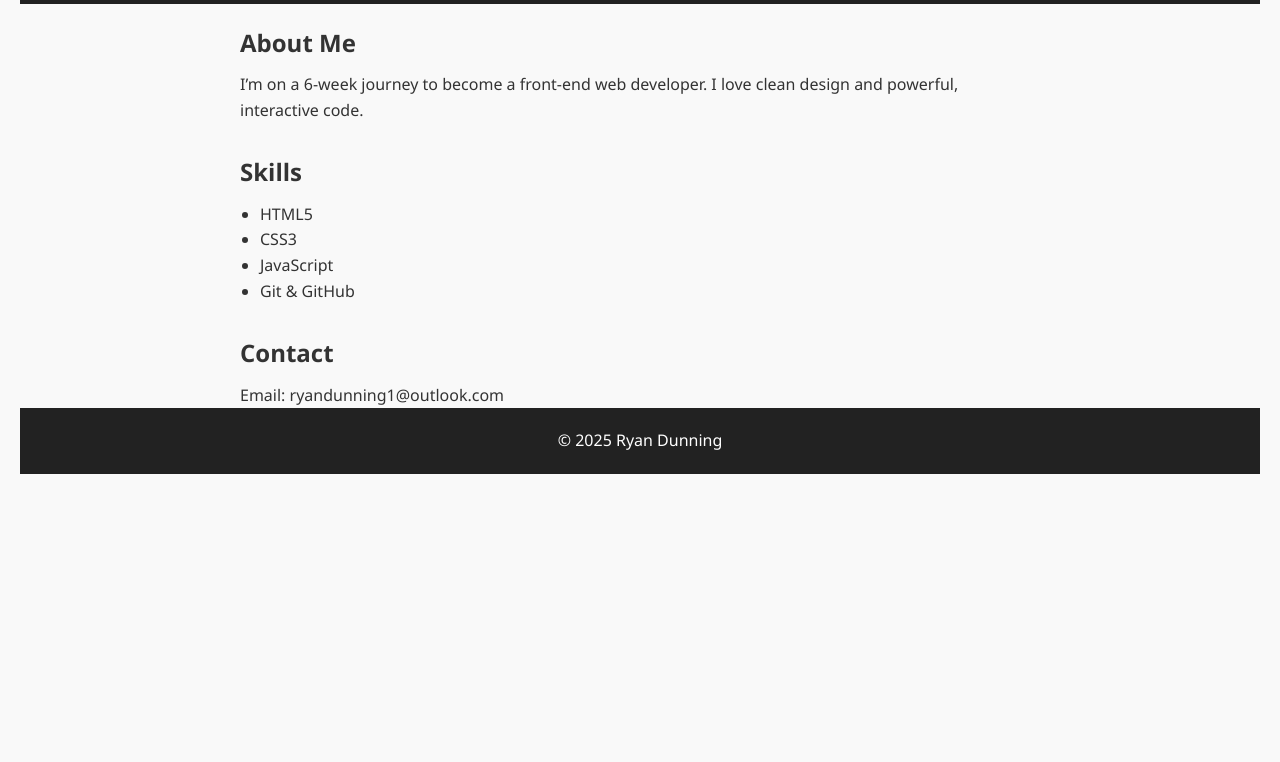
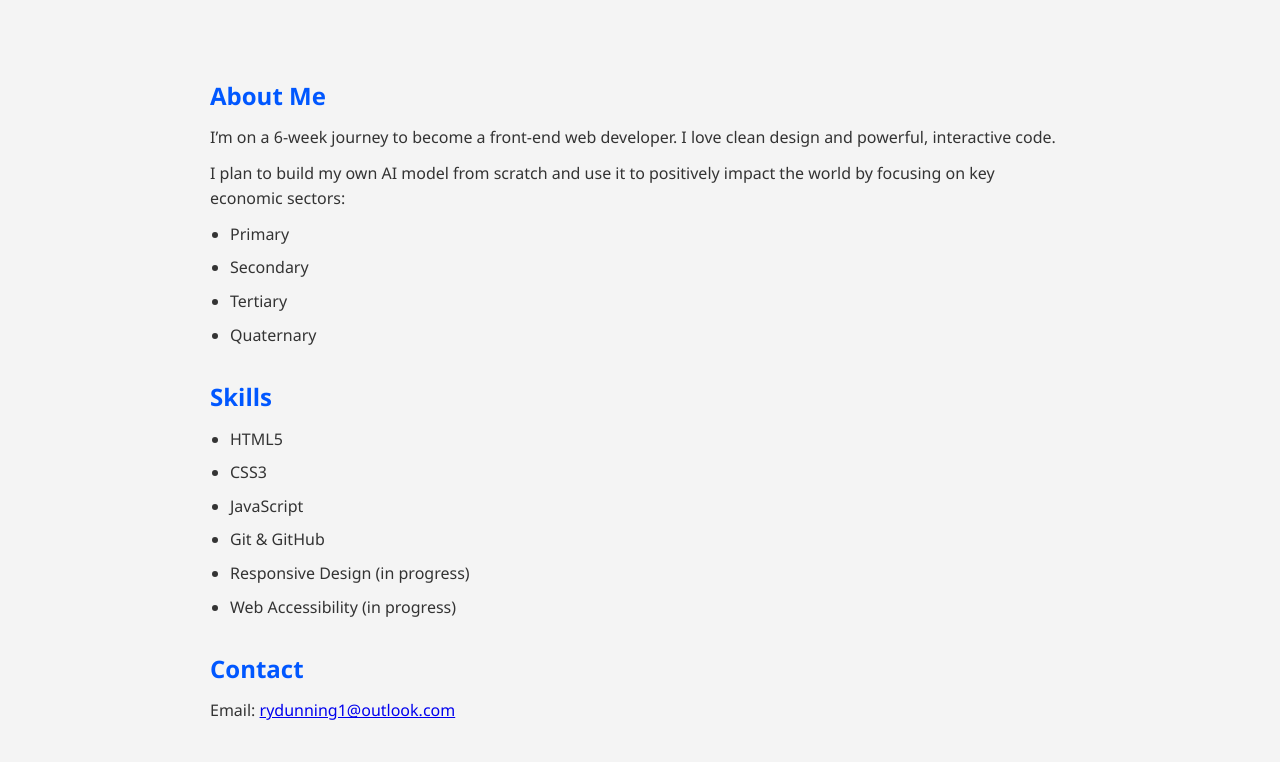
Before and after one commit to RyaDunn/mini-resume, a plain HTML site: page index.html in a window 1280 px wide. Shown: the part 143-905 px from the top of the page. Before the commit the page ends 800 px from the top, so only its background shows below. Drawn offline with Linux system fonts and the light colour scheme.

Commit message:
Update resume with more content and styling

```diff
--- a/index.html
+++ b/index.html
@@ -3,6 +3,8 @@
 <head>
   <meta charset="UTF-8" />
   <meta name="viewport" content="width=device-width, initial-scale=1.0" />
+  <meta name="description" content="Ryan Dunning's web resume as a front-end developer in training." />
+  <meta name="author" content="Ryan Dunning" />
   <title>Ryan Dunning - Web Resume</title>
   <link rel="stylesheet" href="style.css" />
 </head>
@@ -15,7 +17,18 @@
   <main>
     <section class="about">
       <h2>About Me</h2>
-      <p>I’m on a 6-week journey to become a front-end web developer. I love clean design and powerful, interactive code.</p>
+      <p>
+        I’m on a 6-week journey to become a front-end web developer. I love clean design and powerful, interactive code.
+      </p>
+      <p>
+        I plan to build my own AI model from scratch and use it to positively impact the world by focusing on key economic sectors:
+      </p>
+      <ul>
+        <li>Primary</li>
+        <li>Secondary</li>
+        <li>Tertiary</li>
+        <li>Quaternary</li>
+      </ul>
     </section>
 
     <section class="skills">
@@ -25,12 +38,14 @@
         <li>CSS3</li>
         <li>JavaScript</li>
         <li>Git & GitHub</li>
+        <li>Responsive Design (in progress)</li>
+        <li>Web Accessibility (in progress)</li>
       </ul>
     </section>
 
     <section class="contact">
       <h2>Contact</h2>
-      <p>Email: ryandunning1@outlook.com</p>
+      <p>Email: <a href="mailto:rydunning1@outlook.com">rydunning1@outlook.com</a></p>
     </section>
   </main>
 
--- a/style.css
+++ b/style.css
@@ -1,38 +1,67 @@
-* {
-  box-sizing: border-box;
-  margin: 0;
-  padding: 0;
+*{
+    margin: 0;
+    padding: 0;
+    box-sizing: border-box;
 }
 
 body {
-  font-family: 'Segoe UI', sans-serif;
-  background-color: #f9f9f9;
-  color: #333;
-  line-height: 1.6;
+    background-color: #f4f4f4;
+    color: #333;
+    font-family: 'Segoe UI', 'Segoe UI', Tahoma, Geneva, Verdana, sans-serif;
+    line-height: 1.6;
+    padding: 20px;
+}
+
+header, main, footer {
+  max-width: 900px;
+  margin: 0 auto;
   padding: 20px;
 }
 
-header, footer {
-  text-align: center;
-  background-color: #222;
-  color: white;
-  padding: 20px 0;
-  margin-bottom: 20px;
+h1 {
+  font-size: 2.5rem;
+  color: #222;
+  margin-bottom: 10px;
 }
 
-main {
-  display: flex;
-  flex-direction: column;
-  gap: 30px;
-  max-width: 800px;
-  margin: 0 auto;
+h2 {
+  font-size: 1.5rem;
+  color: #0057ff;
+  margin-top: 30px;
+  margin-bottom: 10px;
 }
 
-h1, h2 {
+p {
+  font-size: 1rem;
   margin-bottom: 10px;
 }
 
 ul {
   list-style-type: disc;
-  padding-left: 20px;
+  margin-left: 20px;
 }
+
+li {
+  margin-bottom: 8px;
+}
+
+footer {
+  text-align: center;
+  color: #777;
+  margin-top: 40px;
+  font-size: 0.9rem;
+}
+
+@media (max-width: 600px) {
+  h1 {
+    font-size: 2rem;
+  }
+
+  h2 {
+    font-size: 1.2rem;
+  }
+
+  body {
+    padding: 10px;
+  }
+}
```
Also changed, not shown: 1 other file.
